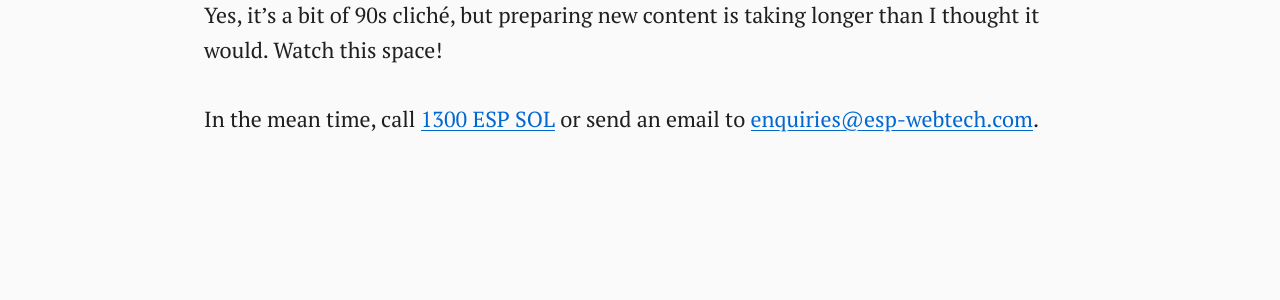
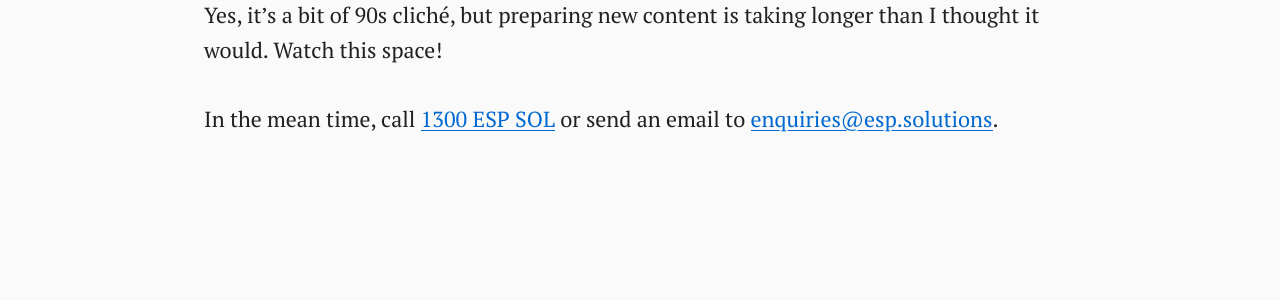
Before and after one commit to esp-solutions/esp-solutions.github.io, a Jekyll site: the page built from under-construction.md, in a window 1280 px wide. Shown: the part 186-486 px from the top of the page. Built offline with Jekyll 4.4.1, drawn with Linux system fonts in a browser that asks for light colours; some web fonts are replaced; comment, search, counter and statistics services are not loaded.

Commit message:
new email address!

```diff
--- a/_sass/_colors.scss
+++ b/_sass/_colors.scss
@@ -1,6 +1,6 @@
 @function limit_color($color) {
   $exclude-upper: 2%;
-  $exclude-lower: 12%;
+  $exclude-lower: 13%;
   @return lighten(darken($color, ($exclude-lower + $exclude-upper)), $exclude-lower);
 }
 
--- a/under-construction.md
+++ b/under-construction.md
@@ -10,4 +10,4 @@ redirect_from:
 
 Yes, it's a bit of 90s cliché, but preparing new content is taking longer than I thought it would. Watch this space!
 
-In the mean time, call <a href="tel:1300377765">1300 ESP SOL</a> or send an email to <a href="mailto:enquiries@esp-webtech.com">enquiries@esp-webtech.com</a>.
+In the mean time, call <a href="tel:1300377765">1300 ESP SOL</a> or send an email to <a href="mailto:enquiries@esp.solutions">enquiries@esp.solutions</a>.
```
